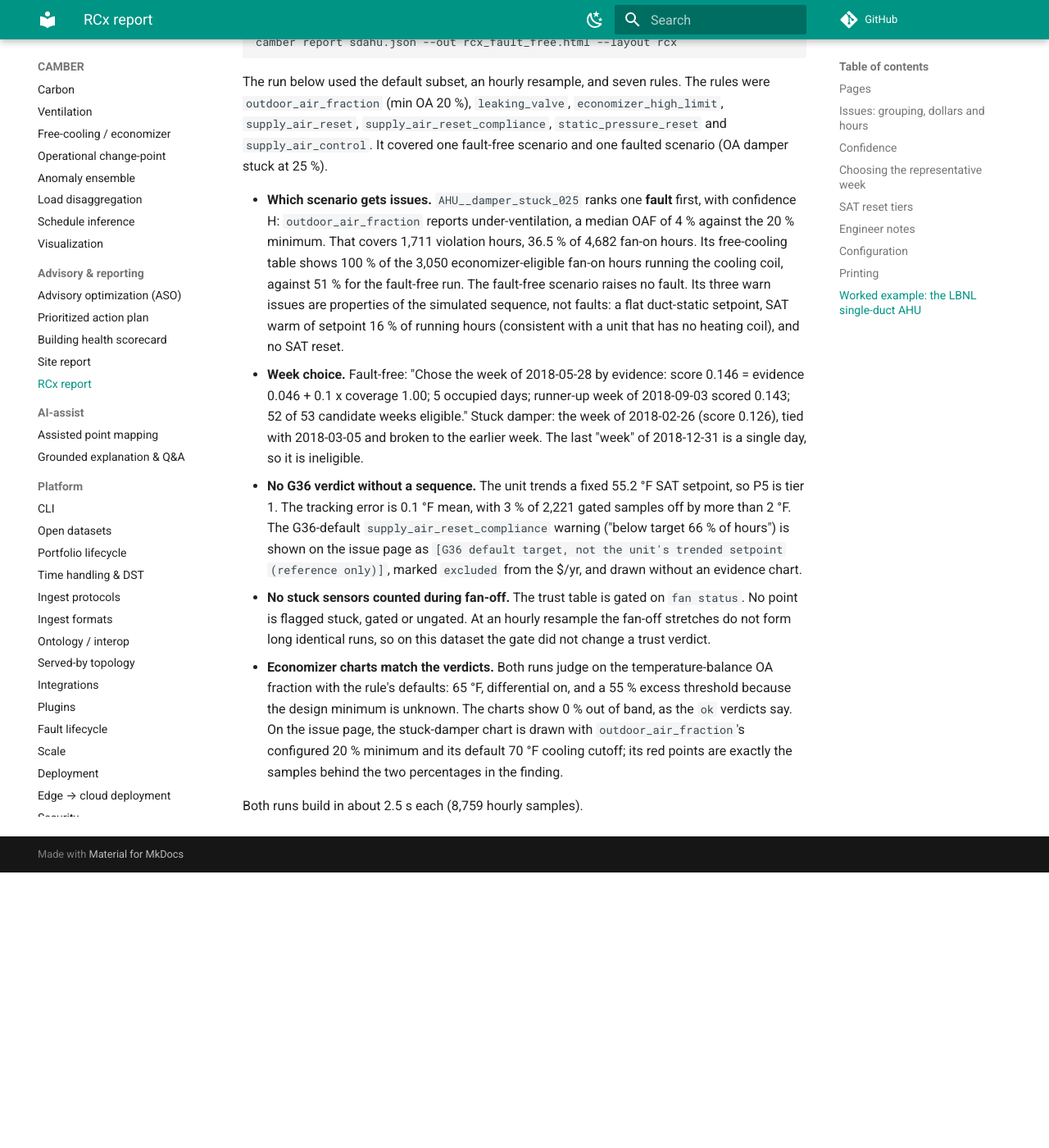
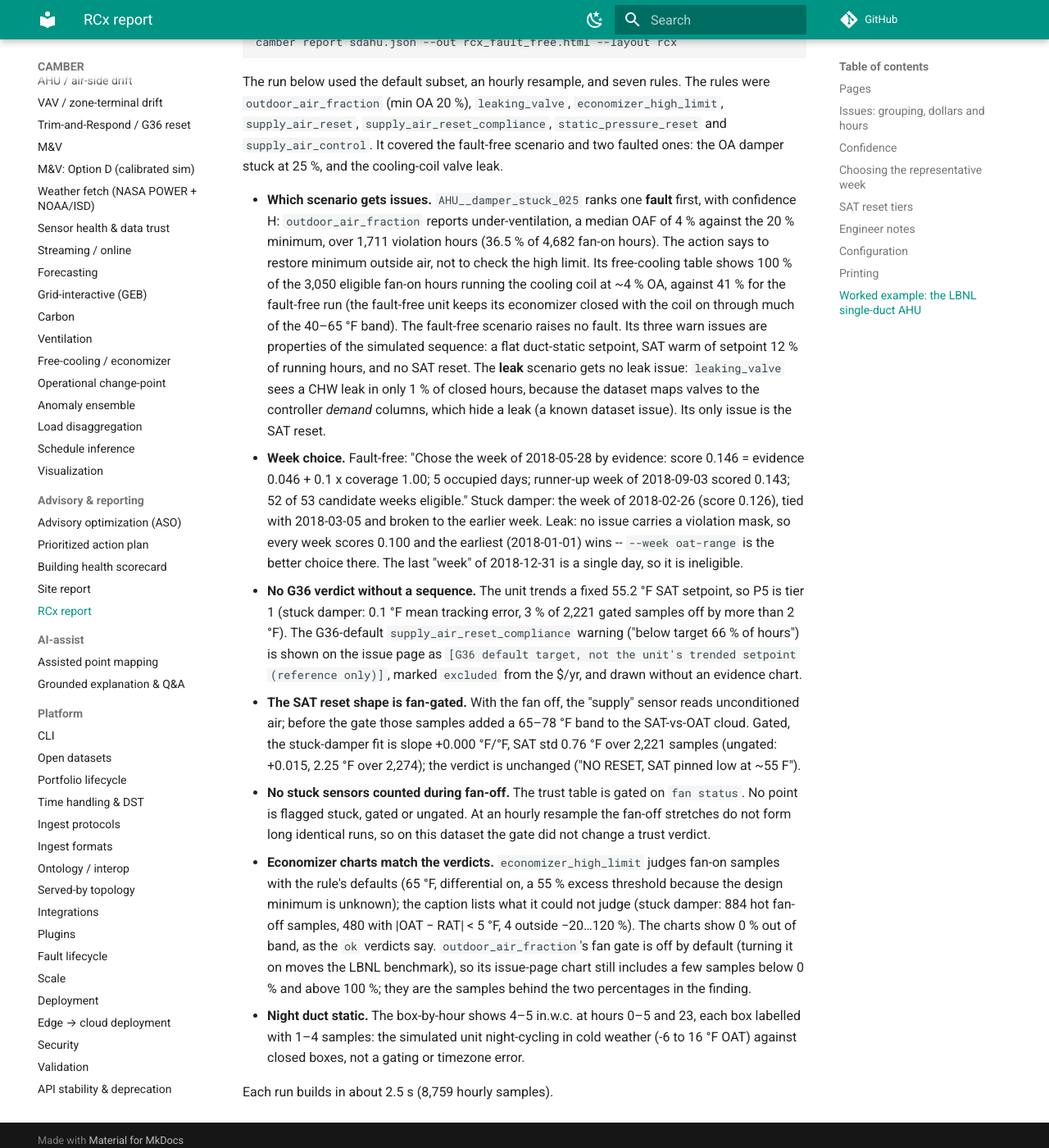
Before and after one commit to yroussev/camber, an MkDocs documentation site: the page built from docs/RCX-REPORT.md, in a window 1280 px wide and 1400 px high, scrolled down 5909 px. Shown: the whole window at 82% size. Built offline with MkDocs 1.6.1 and Material for MkDocs 9.7.7, drawn with Linux system fonts in a browser that asks for light colours; comment, search, counter and statistics services are not loaded; before the commit the page ends 6973 px from its top, so only the background shows below that.

Commit message:
docs: RCx fix round -- fan-gated SAT shape, OA masks, failure-mode advice, three-scenario example
RCX-REPORT.md's worked example now covers the fault-free, stuck-damper and valve-leak SDAHU runs
with the regenerated numbers (gated SAT slope before/after, masked OA samples, integrated-economizer
free-cooling, the night-cycle duct static, why the leak run shows no leak issue, and why
outdoor_air_fraction's fan gate stays opt-in). TR-RESET.md documents supply_air_reset's fan gate,
VISUALIZATION.md the high-limit masks and box_by_hour sample counts, ASO.md the failure-mode
outside-air advice, API-STABILITY.md the additive parameters and fields.

```diff
--- a/docs/RCX-REPORT.md
+++ b/docs/RCX-REPORT.md
@@ -196,34 +196,48 @@
 
 The run below used the default subset, an hourly resample, and seven rules. The rules were
 `outdoor_air_fraction` (min OA 20 %), `leaking_valve`, `economizer_high_limit`, `supply_air_reset`,
-`supply_air_reset_compliance`, `static_pressure_reset` and `supply_air_control`. It covered one
-fault-free scenario and one faulted scenario (OA damper stuck at 25 %).
+`supply_air_reset_compliance`, `static_pressure_reset` and `supply_air_control`. It covered the
+fault-free scenario and two faulted ones: the OA damper stuck at 25 %, and the cooling-coil valve
+leak.
 
 - **Which scenario gets issues.** `AHU__damper_stuck_025` ranks one **fault** first, with
   confidence H: `outdoor_air_fraction` reports under-ventilation, a median OAF of 4 % against the
-  20 % minimum. That covers 1,711 violation hours, 36.5 % of 4,682 fan-on hours. Its free-cooling
-  table shows 100 % of the 3,050 economizer-eligible fan-on hours running the cooling coil,
-  against 51 % for the fault-free run. The fault-free scenario raises no fault. Its three warn
-  issues are properties of the simulated sequence, not faults: a flat duct-static setpoint, SAT
-  warm of setpoint 16 % of running hours (consistent with a unit that has no heating coil), and no
-  SAT reset.
+  20 % minimum, over 1,711 violation hours (36.5 % of 4,682 fan-on hours). The action says to
+  restore minimum outside air, not to check the high limit. Its free-cooling table shows 100 % of
+  the 3,050 eligible fan-on hours running the cooling coil at ~4 % OA, against 41 % for the
+  fault-free run (the fault-free unit keeps its economizer closed with the coil on through much
+  of the 40–65 °F band). The fault-free scenario raises no fault. Its three warn issues are
+  properties of the simulated sequence: a flat duct-static setpoint, SAT warm of setpoint 12 % of
+  running hours, and no SAT reset. The **leak** scenario gets no leak issue: `leaking_valve` sees
+  a CHW leak in only 1 % of closed hours, because the dataset maps valves to the controller
+  *demand* columns, which hide a leak (a known dataset issue). Its only issue is the SAT reset.
 - **Week choice.** Fault-free: "Chose the week of 2018-05-28 by evidence: score 0.146 = evidence
   0.046 + 0.1 x coverage 1.00; 5 occupied days; runner-up week of 2018-09-03 scored 0.143; 52 of
   53 candidate weeks eligible." Stuck damper: the week of 2018-02-26 (score 0.126), tied with
-  2018-03-05 and broken to the earlier week. The last "week" of 2018-12-31 is a single day, so it
-  is ineligible.
+  2018-03-05 and broken to the earlier week. Leak: no issue carries a violation mask, so every
+  week scores 0.100 and the earliest (2018-01-01) wins -- `--week oat-range` is the better
+  choice there. The last "week" of 2018-12-31 is a single day, so it is ineligible.
 - **No G36 verdict without a sequence.** The unit trends a fixed 55.2 °F SAT setpoint, so P5 is
-  tier 1. The tracking error is 0.1 °F mean, with 3 % of 2,221 gated samples off by more than
-  2 °F. The G36-default `supply_air_reset_compliance` warning ("below target 66 % of hours") is
+  tier 1 (stuck damper: 0.1 °F mean tracking error, 3 % of 2,221 gated samples off by more than
+  2 °F). The G36-default `supply_air_reset_compliance` warning ("below target 66 % of hours") is
   shown on the issue page as `[G36 default target, not the unit's trended setpoint (reference
   only)]`, marked `excluded` from the $/yr, and drawn without an evidence chart.
+- **The SAT reset shape is fan-gated.** With the fan off, the "supply" sensor reads unconditioned
+  air; before the gate those samples added a 65–78 °F band to the SAT-vs-OAT cloud. Gated, the
+  stuck-damper fit is slope +0.000 °F/°F, SAT std 0.76 °F over 2,221 samples (ungated: +0.015,
+  2.25 °F over 2,274); the verdict is unchanged ("NO RESET, SAT pinned low at ~55 F").
 - **No stuck sensors counted during fan-off.** The trust table is gated on `fan status`. No point is
   flagged stuck, gated or ungated. At an hourly resample the fan-off stretches do not form long
   identical runs, so on this dataset the gate did not change a trust verdict.
-- **Economizer charts match the verdicts.** Both runs judge on the temperature-balance OA fraction
-  with the rule's defaults: 65 °F, differential on, and a 55 % excess threshold because the design
-  minimum is unknown. The charts show 0 % out of band, as the `ok` verdicts say. On the issue page,
-  the stuck-damper chart is drawn with `outdoor_air_fraction`'s configured 20 % minimum and its
-  default 70 °F cooling cutoff; its red points are exactly the samples behind the two percentages in the finding.
+- **Economizer charts match the verdicts.** `economizer_high_limit` judges fan-on samples with the
+  rule's defaults (65 °F, differential on, a 55 % excess threshold because the design minimum is
+  unknown); the caption lists what it could not judge (stuck damper: 884 hot fan-off samples,
+  480 with |OAT − RAT| < 5 °F, 4 outside −20…120 %). The charts show 0 % out of band, as the `ok`
+  verdicts say. `outdoor_air_fraction`'s fan gate is off by default (turning it on moves the
+  LBNL benchmark), so its issue-page chart still includes a few samples below 0 % and above
+  100 %; they are the samples behind the two percentages in the finding.
+- **Night duct static.** The box-by-hour shows 4–5 in.w.c. at hours 0–5 and 23, each box labelled
+  with 1–4 samples: the simulated unit night-cycling in cold weather (-6 to 16 °F OAT) against
+  closed boxes, not a gating or timezone error.
 
-Both runs build in about 2.5 s each (8,759 hourly samples).
+Each run builds in about 2.5 s (8,759 hourly samples).
```
Also changed, not shown: docs/API-STABILITY.md (+3 -1 lines), docs/ASO.md (+7 -0 lines), docs/TR-RESET.md (+5 -0 lines), docs/VISUALIZATION.md (+7 -3 lines).
